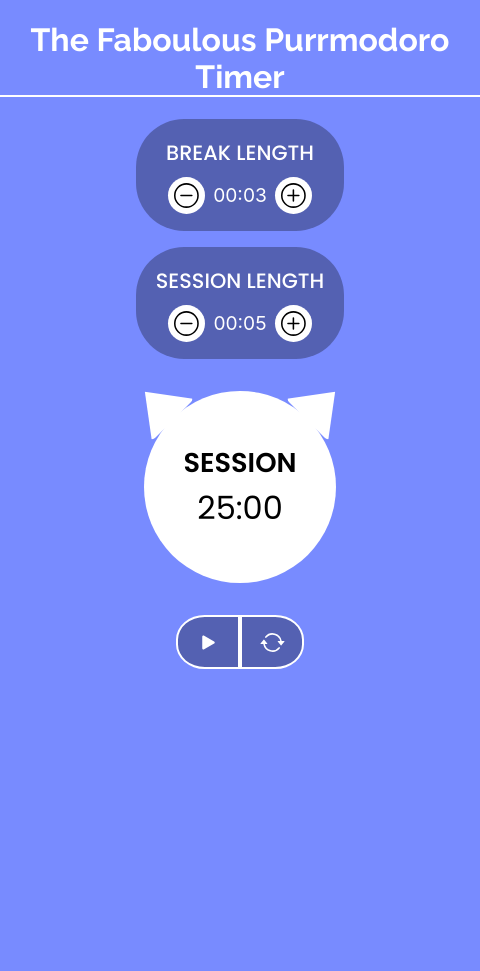
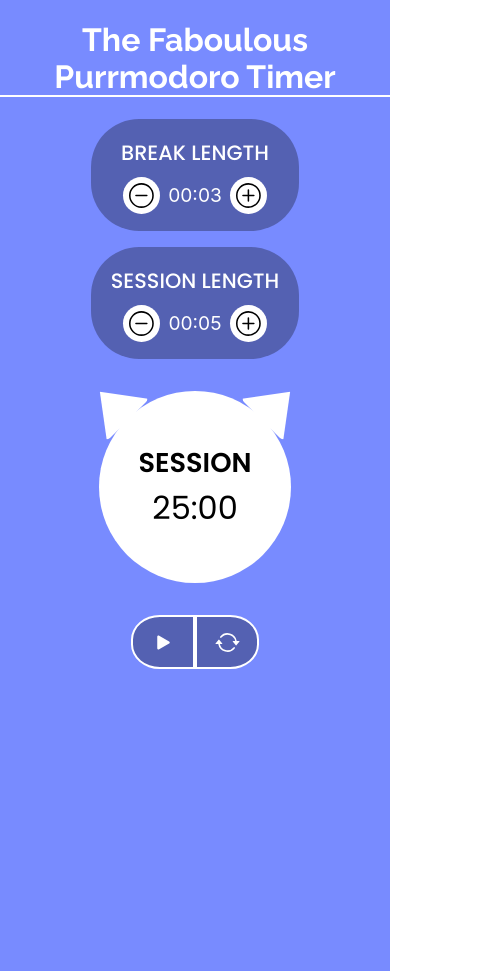
Before and after one commit to julietamag/Purrmodoro, a React (Create React App) app: page / in a window 390 px wide. Shown: the whole page, 480 px wide, since content can reach past the window. Built offline with nearby package versions, Linux system fonts and the light colour scheme.

Commit message:
try feature1

```diff
--- a/src/App.css
+++ b/src/App.css
@@ -105,7 +105,7 @@
   .App{
     padding-top: 0;
     height: 115vh;
-    width: fit-content;
+    max-width: fit-content;
   }
 }
 
```
